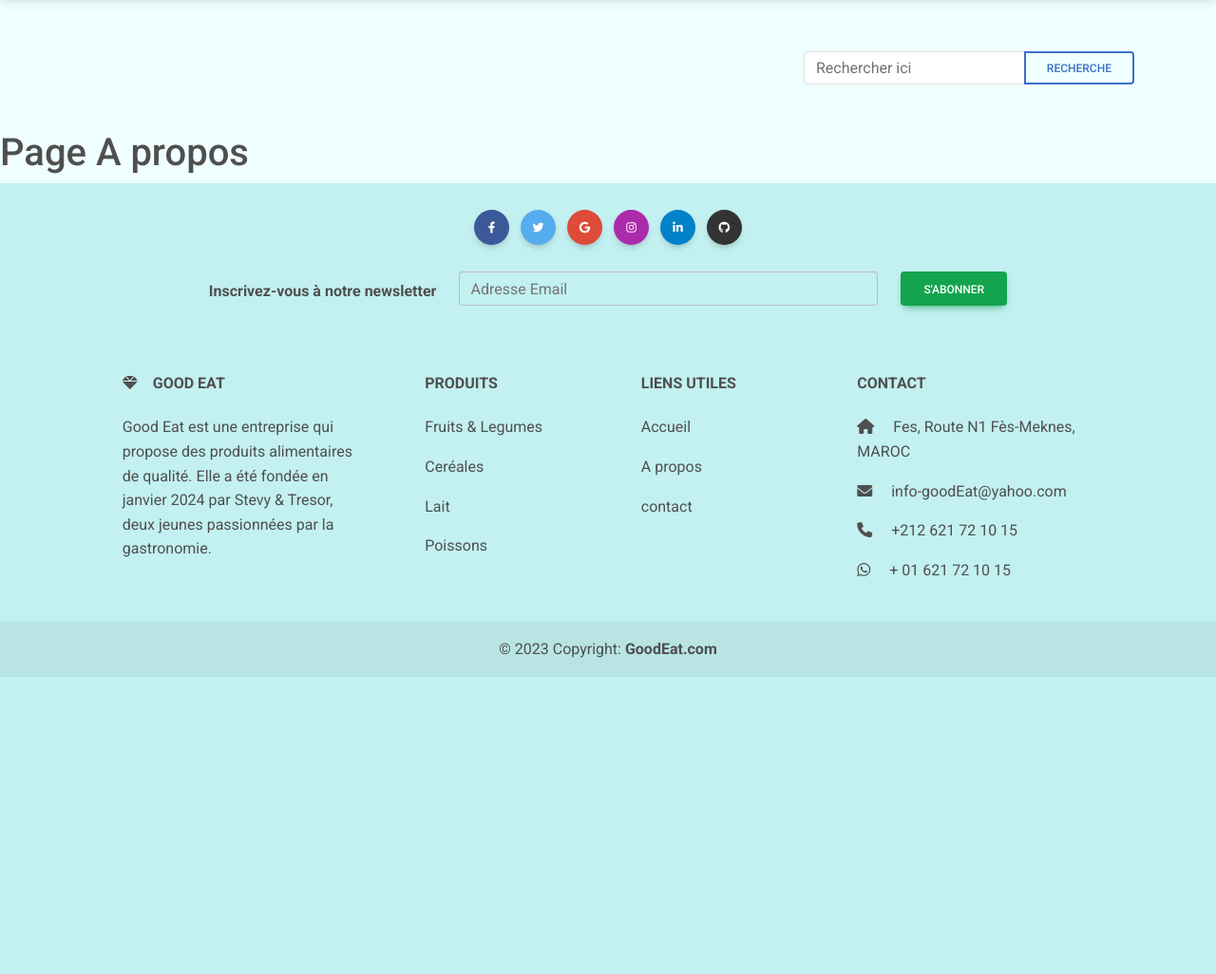
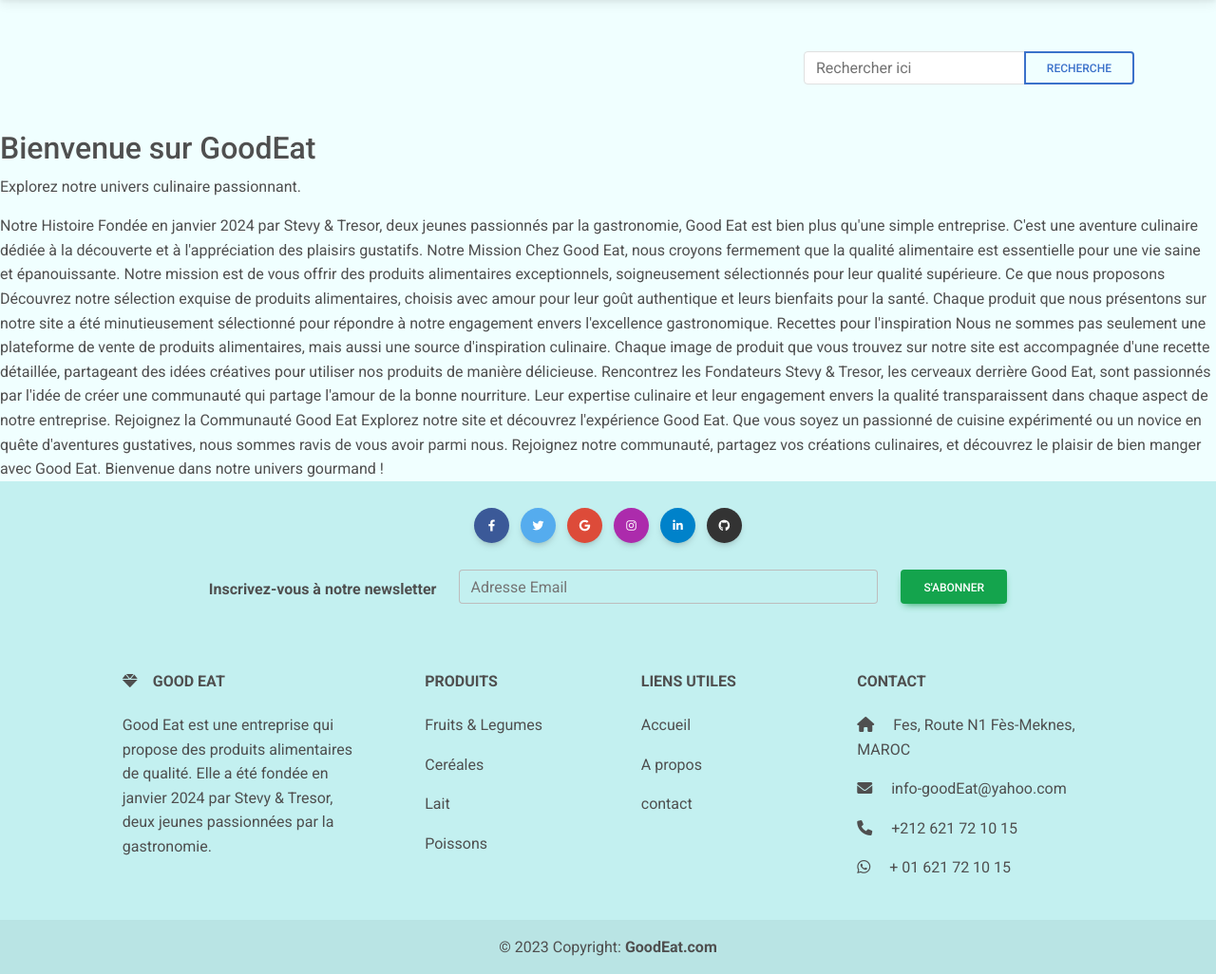
Before and after one commit to Stevy-aimery/GoodEat, a Django app: page /apropos/ in a window 1280 px wide. Shown: the part 92-1118 px from the top of the page at 95% size. Before the commit the page ends 785 px from the top, so only its background shows below. Run offline with Django 5.2, Linux system fonts and the light colour scheme.

Commit message:
add page add-produit.html

```diff
--- a/app_admin/urls.py
+++ b/app_admin/urls.py
@@ -4,4 +4,5 @@
 urlpatterns = [
     path('', dashboard, name="dashboard"),
     path('my-produits', user_articles, name="my-produits"),
+    path('ajouter-produit', addProduit.as_view(), name="ajouter-produit"),
 ]
--- a/my_blog/models.py
+++ b/my_blog/models.py
@@ -14,7 +14,7 @@
     desc = models.TextField()
     category = models.ForeignKey(Category, on_delete=models.CASCADE,null=True)
     user = models.ForeignKey(User, on_delete=models.CASCADE)
-    image = models.ImageField(upload_to = "")
+    image = models.ImageField(upload_to = "", null=True,blank=True)
     created_add = models.DateTimeField(auto_now_add=True)
     update_add = models.DateTimeField(auto_now_add=True)
 
--- a/my_blog/static/css/style.css
+++ b/my_blog/static/css/style.css
@@ -24,3 +24,8 @@
 #footer{
     background-color: rgb(195, 240, 240);
 }
+
+.btn-custom-deep-orange {
+    background-color: #FF5722; /* Remplacez cela par la couleur souhaitée */
+    color: #fff; /* Couleur du texte */
+}
--- a/my_blog/templates/Apropos.html
+++ b/my_blog/templates/Apropos.html
@@ -2,5 +2,28 @@
 {% load static%}
 
 {% block content %}
-<h1>Page A propos</h1>
+<div class="jumbotron">
+    <h2>Bienvenue sur GoodEat</h2>
+    <p>Explorez notre univers culinaire passionnant.</p>
+</div>
+
+Notre Histoire
+Fondée en janvier 2024 par Stevy & Tresor, deux jeunes passionnés par la gastronomie, Good Eat est bien plus qu'une simple entreprise. C'est une aventure culinaire dédiée à la découverte et à l'appréciation des plaisirs gustatifs.
+
+Notre Mission
+Chez Good Eat, nous croyons fermement que la qualité alimentaire est essentielle pour une vie saine et épanouissante. Notre mission est de vous offrir des produits alimentaires exceptionnels, soigneusement sélectionnés pour leur qualité supérieure.
+
+Ce que nous proposons
+Découvrez notre sélection exquise de produits alimentaires, choisis avec amour pour leur goût authentique et leurs bienfaits pour la santé. Chaque produit que nous présentons sur notre site a été minutieusement sélectionné pour répondre à notre engagement envers l'excellence gastronomique.
+
+Recettes pour l'inspiration
+Nous ne sommes pas seulement une plateforme de vente de produits alimentaires, mais aussi une source d'inspiration culinaire. Chaque image de produit que vous trouvez sur notre site est accompagnée d'une recette détaillée, partageant des idées créatives pour utiliser nos produits de manière délicieuse.
+
+Rencontrez les Fondateurs
+Stevy & Tresor, les cerveaux derrière Good Eat, sont passionnés par l'idée de créer une communauté qui partage l'amour de la bonne nourriture. Leur expertise culinaire et leur engagement envers la qualité transparaissent dans chaque aspect de notre entreprise.
+
+Rejoignez la Communauté Good Eat
+Explorez notre site et découvrez l'expérience Good Eat. Que vous soyez un passionné de cuisine expérimenté ou un novice en quête d'aventures gustatives, nous sommes ravis de vous avoir parmi nous. Rejoignez notre communauté, partagez vos créations culinaires, et découvrez le plaisir de bien manger avec Good Eat.
+
+Bienvenue dans notre univers gourmand !
 {% endblock %}
```
Also changed, not shown: app_admin/templates/add-produit.html (added, +16 -0 lines), app_admin/templates/my-produits.html (+38 -3 lines), app_admin/views.py (+11 -1 lines), my_blog/forms.py (added, +13 -0 lines), db.sqlite3, my_blog/migrations/0005_alter_produit_image.py (added).
